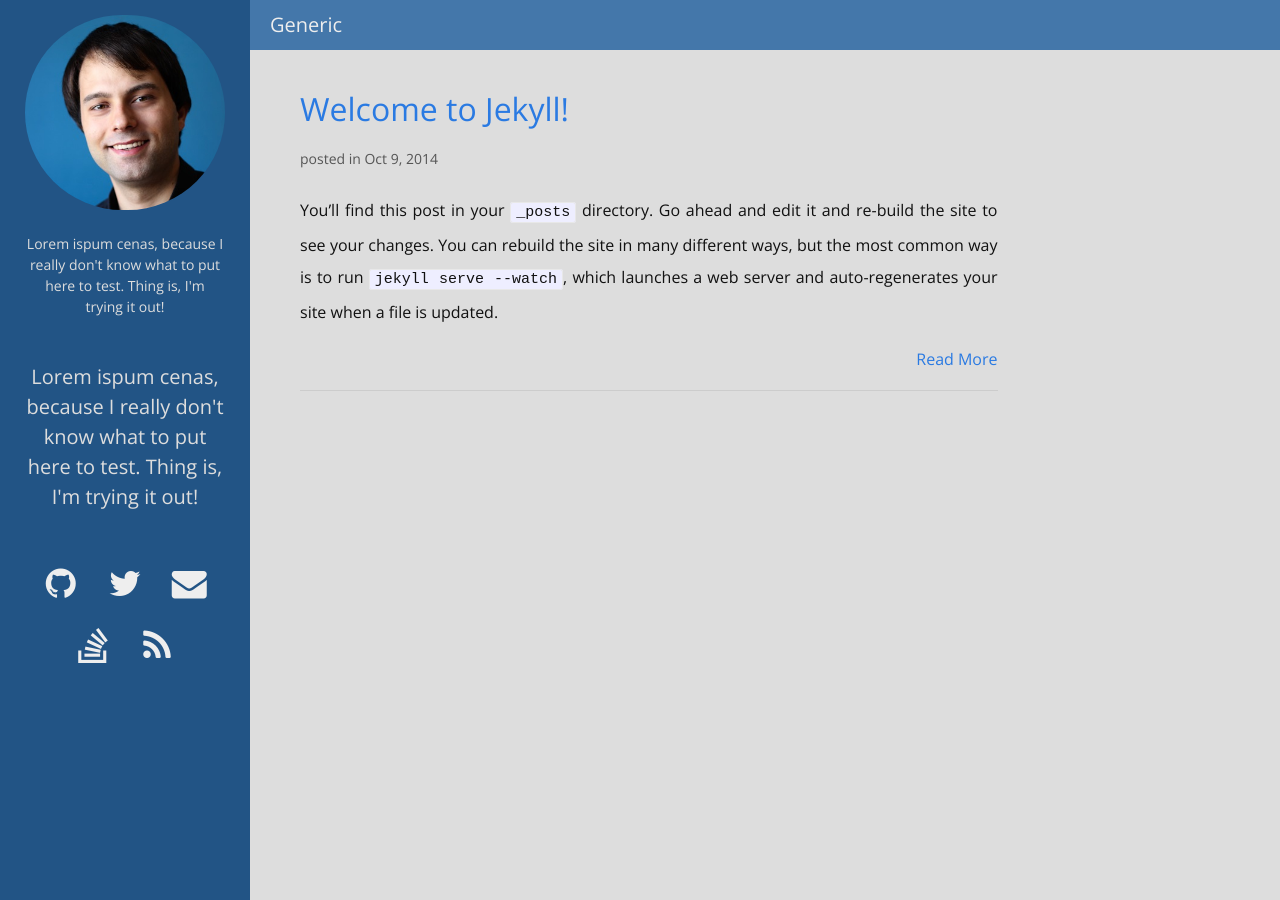
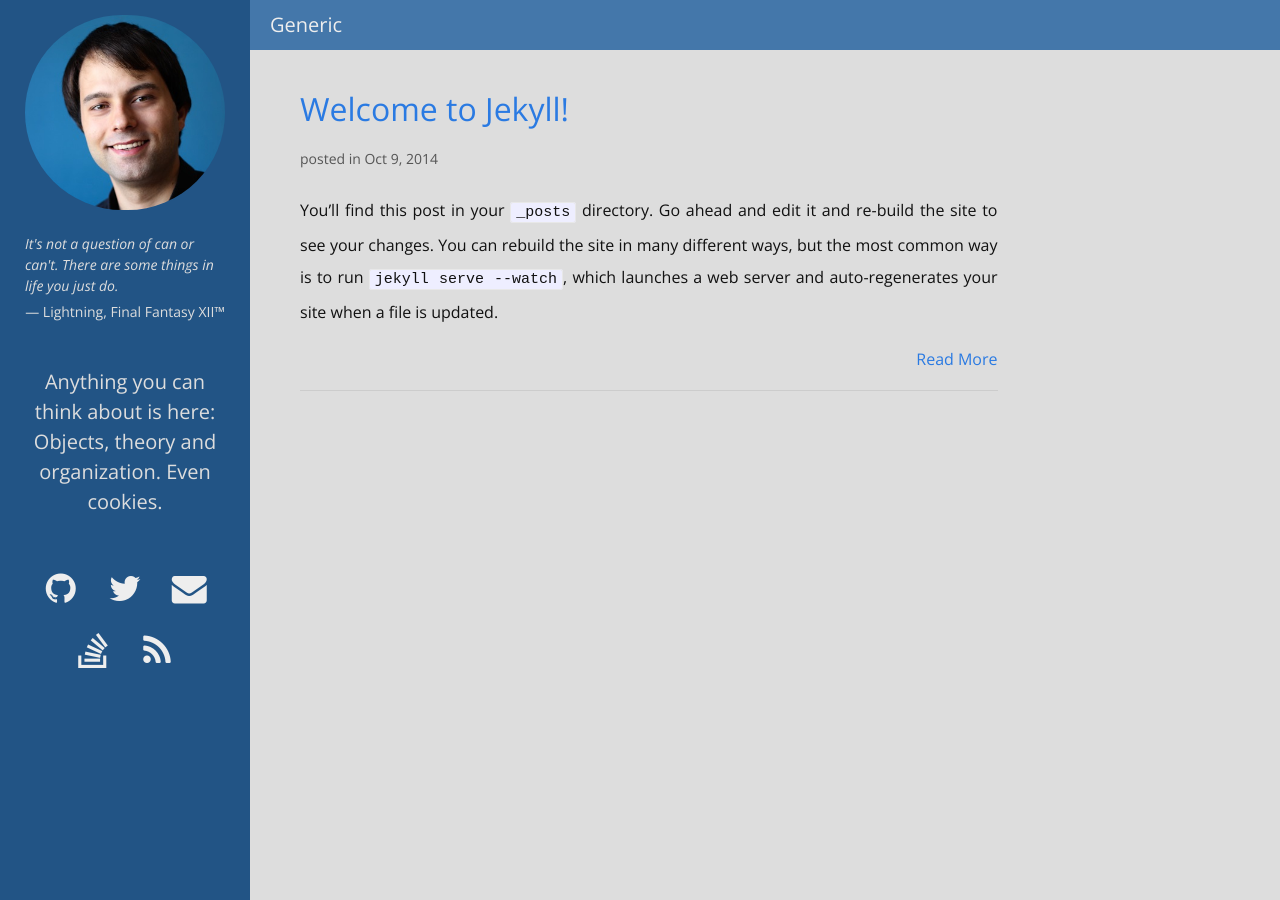
Before and after one commit to Nelspike/Nelspike.github.io, a Jekyll site: the page built from index.html, in a window 1280 px wide. Built offline with Jekyll 4.4.1, drawn with Linux system fonts in a browser that asks for light colours; nearby versions of some CDN libraries.

Commit message:
Descriptions added.

```diff
--- a/_config.yml
+++ b/_config.yml
@@ -2,9 +2,9 @@
 title: Nelspike's Blog
 email: nelspiketx@gmail.com
 description: > # this means to ignore newlines until "baseurl:"
-  Write an awesome description for your new site here. You can edit this
-  line in _config.yml. It will appear in your document head meta (for
-  Google search results) and in your feed.xml site description.
+  Anything you can think about is here: Objects, theory and organization. Even cookies.
+quote: >
+  It's not a question of can or can't. There are some things in life you just do.
 baseurl: "" # the subpath of your site, e.g. /blog/
 url: "http://nelspike.github.io" # the base hostname & protocol for your site
 twitter_username: nelspiketx
--- a/_includes/sidebar.html
+++ b/_includes/sidebar.html
@@ -5,12 +5,11 @@
     </div>
   </a>
   <div id="self-description" class="sidebar-content sidebar-text">
-    Lorem ispum cenas, because I really don't know what to put here to test.
-    Thing is, I'm trying it out!
+    <div id="quote"><i>{{ site.quote }}</i></div>
+    <div id="quoted">&#151; Lightning, Final Fantasy XII&#8482;</div>
   </div>
   <div id="blog-description" class="sidebar-content sidebar-text">
-    Lorem ispum cenas, because I really don't know what to put here to test.
-    Thing is, I'm trying it out!
+    {{ site.description }}
   </div>
   <div id="external-section" class="sidebar-content sidebar-text">
 
--- a/_sass/_default_layout.scss
+++ b/_sass/_default_layout.scss
@@ -153,6 +153,15 @@ header {
   #self-description {
     margin-top: 10px;
     font-size: 14px;
+
+    #quote {
+      text-align: left;
+    }
+
+    #quoted {
+      text-align: right;
+      margin-top: 5px;
+    }
   }
 
   #blog-description {
```
